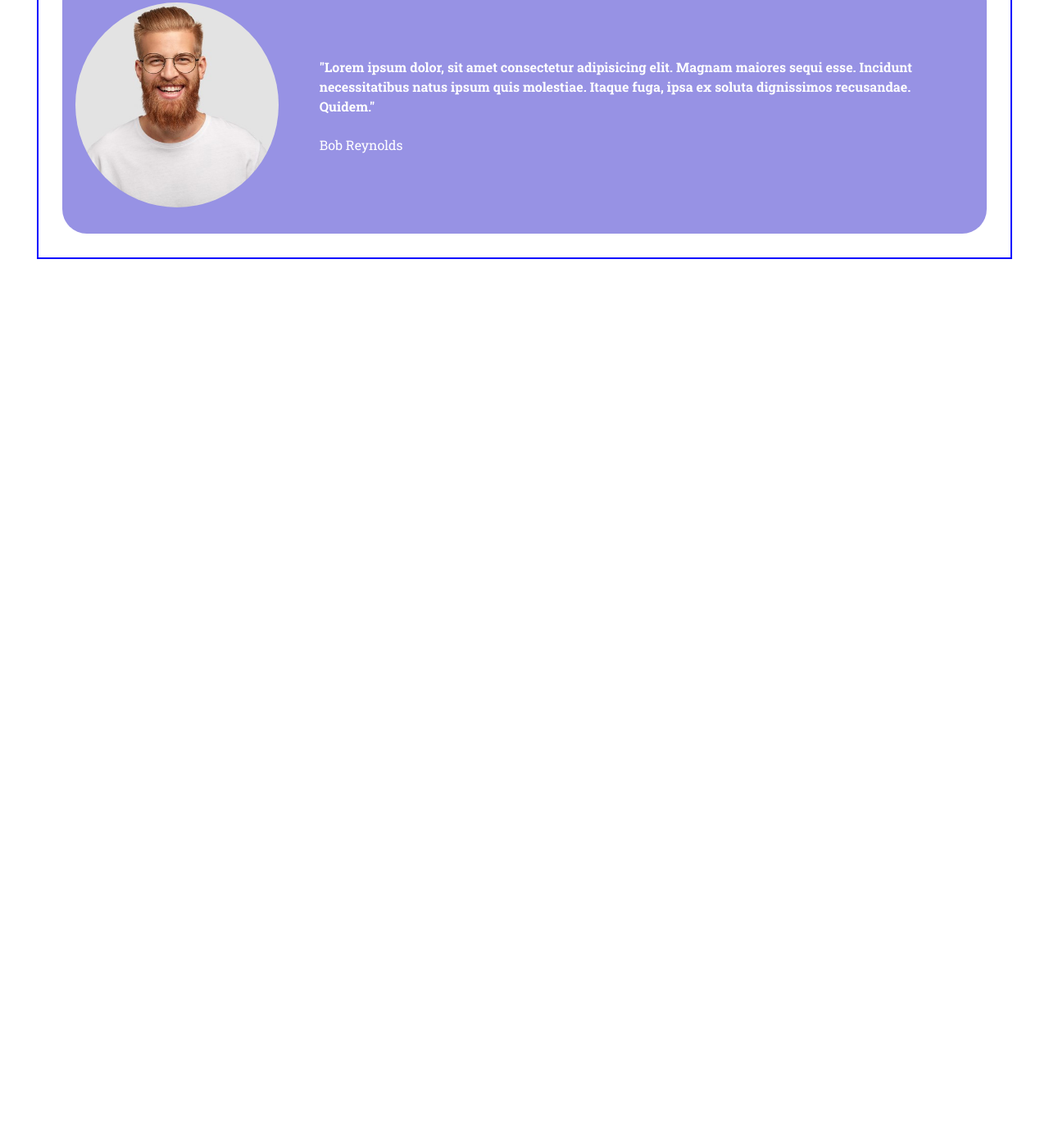
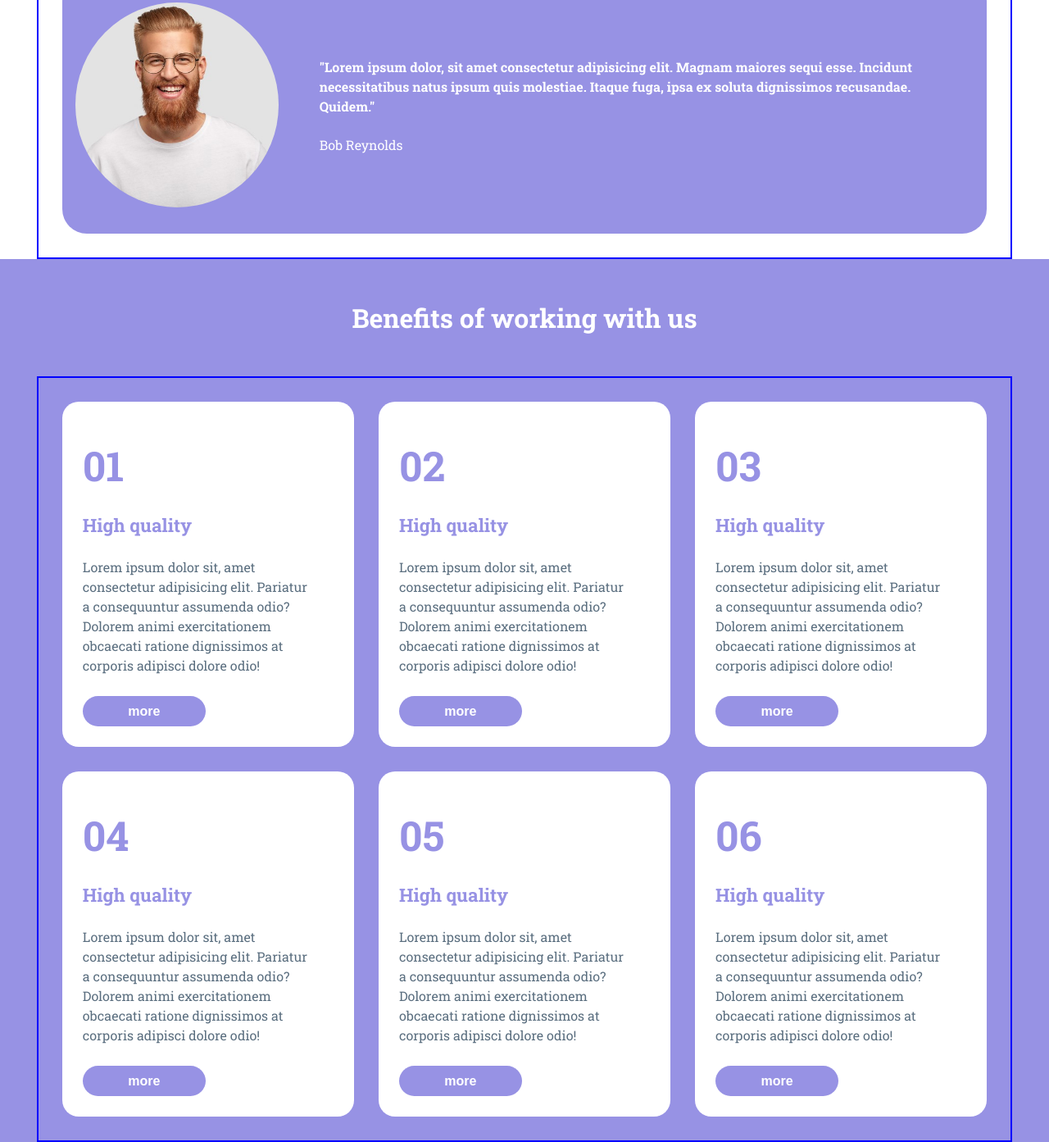
Before and after one commit to Ddanilo9/htmlcss-responsive-layout, a plain HTML site: page index.html in a window 1280 px wide. Shown: the part 2776-4169 px from the top of the page at 82% size. Before the commit the page ends 3092 px from the top, so only its background shows below. Drawn offline with Linux system fonts and the light colour scheme.

Commit message:
section benefits

```diff
--- a/css/style.css
+++ b/css/style.css
@@ -353,3 +353,54 @@ p{
     text-align: center;
 }
 }
+
+/* section benefits */
+
+.title-benefits{
+color: white;
+text-align: center;
+font-size: 2rem;
+padding: 50px 0;
+}
+
+.benefits{
+    background-color: #9792E4;
+}
+
+.col-6{
+    flex-basis: calc(100% / 3 - 20px);
+    border-radius: 20px;
+    padding: 45px 45px 25px 25px;
+    display: flex;
+    flex-direction: column;
+    gap: 25px;
+    background-color: white;
+}
+
+.card-benefits{
+    display: flex;
+    flex-direction: column;
+    gap: 25px;
+}
+
+.card-benefits span{
+    font-size: 50px;
+    font-weight: 700;
+    color: #9792E4;
+}
+
+.card-benefits h3{
+    color: #9792E4;
+    font-size: 1.4rem;
+}
+
+.card-benefits p{
+    font-weight: 400;
+}
+
+.btn-benefits{
+    color: white;
+    background-color: #9792E4;
+    font-weight: 600;
+    width: 150px;
+}
--- a/index.html
+++ b/index.html
@@ -150,6 +150,62 @@
                 </div>
             </div>
         </section>
+
+        <section class="benefits">
+            <h2 class="title-benefits">Benefits of working with us</h2>
+            <div class="container">
+                <div class="row">
+                    <div class="col-6">
+                        <div class="card-benefits">
+                            <span>01</span>
+                            <h3>High quality</h3>
+                            <p>Lorem ipsum dolor sit, amet consectetur adipisicing elit. Pariatur a consequuntur assumenda odio? Dolorem animi exercitationem obcaecati ratione dignissimos at corporis adipisci dolore odio!</p>
+                            <button class="btn btn-benefits">more</button>
+                        </div>
+                    </div>
+                    <div class="col-6">
+                        <div class="card-benefits">
+                            <span>02</span>
+                            <h3>High quality</h3>
+                            <p>Lorem ipsum dolor sit, amet consectetur adipisicing elit. Pariatur a consequuntur assumenda odio? Dolorem animi exercitationem obcaecati ratione dignissimos at corporis adipisci dolore odio!</p>
+                            <button class="btn btn-benefits">more</button>
+                        </div>
+                    </div>
+                    <div class="col-6">
+                        <div class="card-benefits">
+                            <span>03</span>
+                            <h3>High quality</h3>
+                            <p>Lorem ipsum dolor sit, amet consectetur adipisicing elit. Pariatur a consequuntur assumenda odio? Dolorem animi exercitationem obcaecati ratione dignissimos at corporis adipisci dolore odio!</p>
+                            <button class="btn btn-benefits">more</button>
+                        </div>
+                    </div>
+                    <div class="col-6">
+                        <div class="card-benefits">
+                            <span>04</span>
+                            <h3>High quality</h3>
+                            <p>Lorem ipsum dolor sit, amet consectetur adipisicing elit. Pariatur a consequuntur assumenda odio? Dolorem animi exercitationem obcaecati ratione dignissimos at corporis adipisci dolore odio!</p>
+                            <button class="btn btn-benefits">more</button>
+                        </div>
+                    </div>
+                    <div class="col-6">
+                        <div class="card-benefits">
+                            <span>05</span>
+                            <h3>High quality</h3>
+                            <p>Lorem ipsum dolor sit, amet consectetur adipisicing elit. Pariatur a consequuntur assumenda odio? Dolorem animi exercitationem obcaecati ratione dignissimos at corporis adipisci dolore odio!</p>
+                            <button class="btn btn-benefits">more</button>
+                        </div>
+                    </div>
+                    <div class="col-6">
+                        <div class="card-benefits">
+                            <span>06</span>
+                            <h3>High quality</h3>
+                            <p>Lorem ipsum dolor sit, amet consectetur adipisicing elit. Pariatur a consequuntur assumenda odio? Dolorem animi exercitationem obcaecati ratione dignissimos at corporis adipisci dolore odio!</p>
+                            <button class="btn btn-benefits">more</button>
+                        </div>
+                    </div>
+                </div>
+            </div>
+        </section>
     </main>
 </body>
 </html>
```
